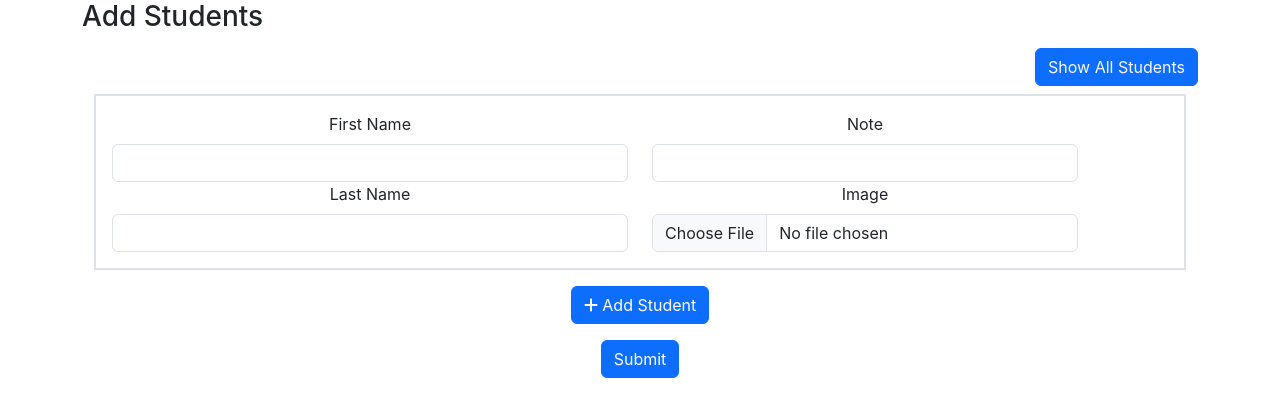
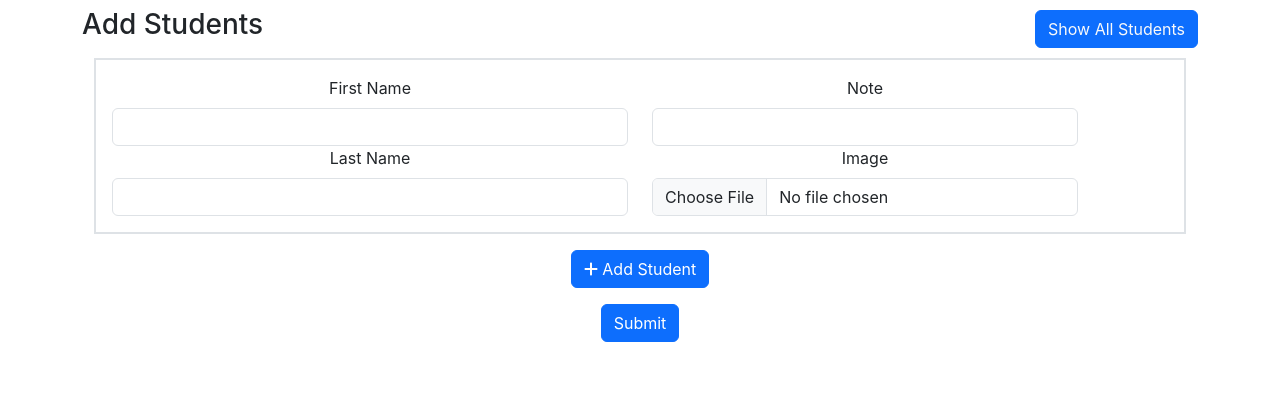
Before and after one commit to Peter2s/school-system, a React (Create React App) app: page /students/create in a window 1280 px wide. Shown: the top 416 px of the page. Built offline with nearby package versions, Linux system fonts and the light colour scheme.

Commit message:
update some styles

```diff
--- a/src/Pages/AddStudentsPage.jsx
+++ b/src/Pages/AddStudentsPage.jsx
@@ -6,9 +6,9 @@ export const AddStudentsPage = () => {
 	return (
 		<>
 			<Container>
-				<div className="d-flex justify-content-between align-content-center">
+				<div className="d-flex justify-content-between align-items-center my-2">
 					<h3 className="h3 d-inline-block">Add Students</h3>
-					<Button className="btn btn-primary mt-5">
+					<Button className="btn btn-primary">
 						<Link to="/" className="text-light "  style={{textDecoration:'none',cursor:'pointer'}} >Show All Students </Link>
 					</Button>
 				</div>
```
